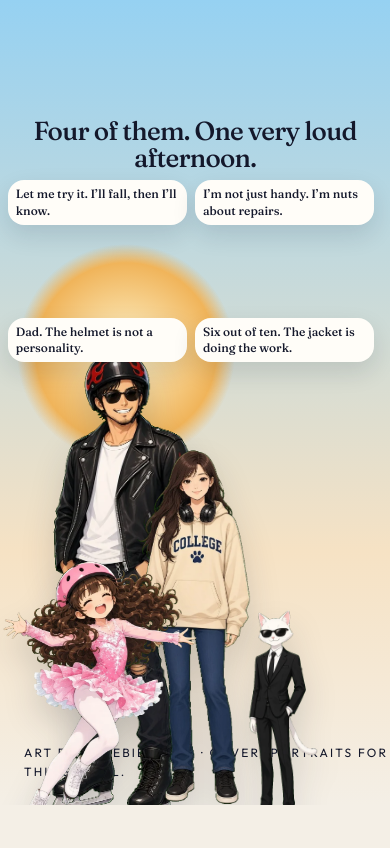
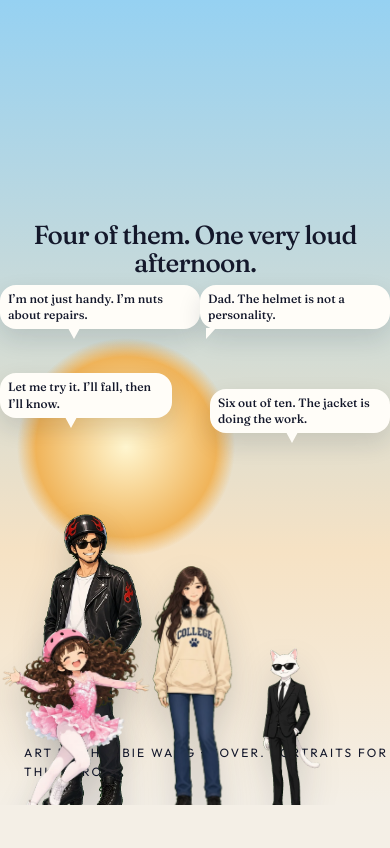
Before and after one commit to 9988sabrina/dadcomic, a plain HTML site: page dear/index.html in a window 390 px wide. Shown: the part 2298-3146 px from the top of the page. Drawn offline with nearby package versions, Linux system fonts and the light colour scheme.

Commit message:
Move cast speech bubbles off the faces.
Each line sits in open sky, with a tail aimed at that speaker's mouth, on desktop and on a phone.

Co-authored-by: 9988sabrina <9988sabrina@users.noreply.github.com>

```diff
--- a/dear/css/stage.css
+++ b/dear/css/stage.css
@@ -142,7 +142,7 @@ html.fine #cursor { display: block; }
 .who {
   position: absolute;
   z-index: 9;
-  max-width: 230px;
+  max-width: 210px;
   margin: 0;
   padding: 10px 12px;
   background: #fffdf8;
@@ -153,10 +153,41 @@ html.fine #cursor { display: block; }
   line-height: 1.35;
   box-shadow: 0 10px 24px rgba(20,24,43,.12);
 }
-.who.p { left: 2%; top: 8%; }
-.who.dad { left: 22%; top: 2%; }
-.who.dory { left: 52%; top: 14%; }
-.who.miao { left: 72%; top: 36%; }
+.who::after {
+  content: "";
+  position: absolute;
+  width: 0;
+  height: 0;
+  border-style: solid;
+}
+.who.p { left: 0; top: 22%; max-width: 172px; }
+.who.p::after {
+  left: 64%;
+  bottom: -12px;
+  border-width: 13px 7px 0;
+  border-color: #fffdf8 transparent transparent;
+}
+.who.dad { left: 32%; top: 0; max-width: 200px; }
+.who.dad::after {
+  left: -2px;
+  bottom: -13px;
+  border-width: 14px 16px 0 0;
+  border-color: #fffdf8 transparent transparent transparent;
+}
+.who.dory { left: 54%; top: 18%; max-width: 190px; }
+.who.dory::after {
+  left: -12px;
+  top: 16px;
+  border-width: 7px 13px 7px 0;
+  border-color: transparent #fffdf8 transparent transparent;
+}
+.who.miao { left: 82%; top: 46%; max-width: 180px; }
+.who.miao::after {
+  left: -12px;
+  top: 14px;
+  border-width: 7px 13px 7px 0;
+  border-color: transparent #fffdf8 transparent transparent;
+}
 .ink-svg { left: 8%; right: 8%; bottom: 18%; width: 84%; height: 80px; z-index: 6; }
 .ink-svg path { fill: none; stroke: #14182b; stroke-width: 2; stroke-linecap: round; }
 .spring-bubble {
@@ -275,15 +306,37 @@ html, body { overflow-x: clip; }
 @media (max-width: 720px) {
   .book-scene { width: min(260px, 44vw); }
   .cast-title { font-size: 26px; }
-  .char.p { height: 46%; }
-  .char.dad { left: 12%; height: 78%; }
-  .char.dory { left: 34%; height: 58%; }
-  .char.miao { left: 62%; height: 36%; }
-  .who { font-size: 12px; max-width: 46%; padding: 6px 8px; }
-  .who.p { left: 2%; top: 0; }
-  .who.dad { left: 50%; top: 0; }
-  .who.dory { left: 2%; top: 22%; }
-  .who.miao { left: 50%; top: 22%; }
+  .cast-layers { height: min(62svh, 520px); }
+  .char.p { left: 0; height: 42%; }
+  .char.dad { left: 10%; height: 62%; }
+  .char.dory { left: 38%; height: 50%; bottom: 2%; }
+  .char.miao { left: 66%; height: 36%; }
+  .who { font-size: 12px; max-width: 48%; padding: 6px 8px; }
+  .who.p { left: 0; top: 17%; }
+  .who.p::after { left: 38%; bottom: -10px; border-width: 11px 6px 0; }
+  .who.dad { left: 0; right: auto; top: 0; }
+  .who.dad::after {
+    left: 34%;
+    bottom: -10px;
+    border-width: 11px 6px 0;
+    border-color: #fffdf8 transparent transparent;
+  }
+  .who.dory { left: auto; right: 0; top: 0; }
+  .who.dory::after {
+    left: 6px;
+    top: auto;
+    bottom: -10px;
+    border-width: 11px 10px 0 0;
+    border-color: #fffdf8 transparent transparent transparent;
+  }
+  .who.miao { left: auto; right: 0; top: 20%; }
+  .who.miao::after {
+    left: 42%;
+    top: auto;
+    bottom: -10px;
+    border-width: 11px 6px 0;
+    border-color: #fffdf8 transparent transparent;
+  }
 }
 html.will-motion .kinetic span,
 html.will-motion .kinetic-zh span { opacity: 0; transform: translateY(18px); }
```
